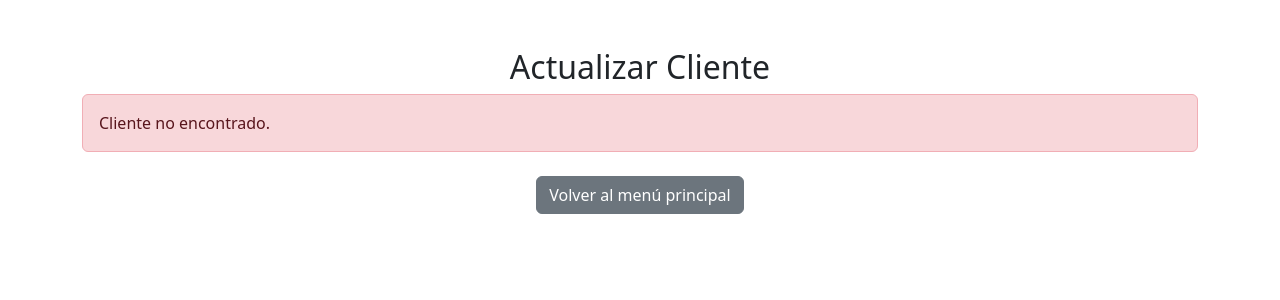
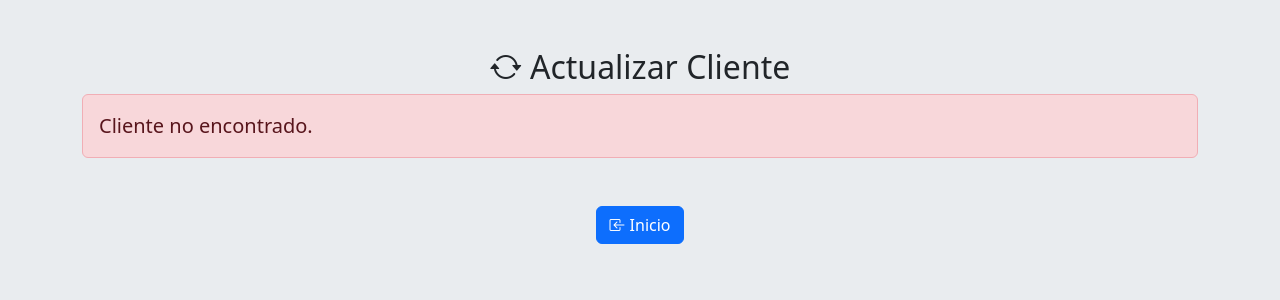
Before and after one commit to cartrugs/app_web, a PHP site: page /app_web_cliente/vista/actualizar_cliente.php in a window 1280 px wide. Shown: the top 300 px of the page. Run offline with PHP 8.4, Linux system fonts and the light colour scheme.

Commit message:
Aplicar estilos en vistas

```diff
--- a/vista/actualizar_cliente.php
+++ b/vista/actualizar_cliente.php
@@ -4,12 +4,16 @@
     <meta charset="UTF-8">
     <meta name="viewport" content="width=device-width, initial-scale=1.0">
     <title>Actualizar Cliente</title>
-    <link href="https://cdn.jsdelivr.net/npm/bootstrap@5.3.3/dist/css/bootstrap.min.css" rel="stylesheet">
+    <link href="https://cdn.jsdelivr.net/npm/bootstrap@5.3.3/dist/css/bootstrap.min.css" rel="stylesheet" integrity="sha384-QWTKZyjpPEjISv5WaRU9OFeRpok6YctnYmDr5pNlyT2bRjXh0JMhjY6hW+ALEwIH" crossorigin="anonymous">
+    <link rel="stylesheet" href="https://cdn.jsdelivr.net/npm/bootstrap-icons@1.11.3/font/bootstrap-icons.min.css">
+    <!-- Font awesome (icons) -->
+    <link rel="stylesheet" href="https://cdnjs.cloudflare.com/ajax/libs/font-awesome/6.0.0-beta3/css/all.min.css">
+    <!-- Favicon -->
     <link rel="icon" href="../logo_1.ico" type="image/x-icon">
 </head>
-<body>
+<body class="bg-body-secondary lead">
     <div class="container mt-5">
-        <h2 class="text-center">Actualizar Cliente</h2>
+        <h2 class="text-center"><i class="bi bi-arrow-repeat"></i> Actualizar Cliente</h2>
         <?php if (isset($cliente) && $cliente): ?>
         <form action="../controlador/controlador_cliente.php" method="post">
             <input type="hidden" name="accion" value="actualizar">
@@ -70,15 +74,15 @@
                 <label for="activo" class="form-label">Activo</label>
                 <input type="number" class="form-control" id="activo" name="activo" value="<?php echo htmlspecialchars($cliente['activo']); ?>">
             </div>
-            <button type="submit" class="btn btn-primary">Actualizar</button>
+            <button type="submit" class="btn btn-warning text-secondary"><i class="bi bi-arrow-repeat"></i> Actualizar</button>
         </form>
         <?php else: ?>
         <div class="alert alert-danger" role="alert">
             Cliente no encontrado.
         </div>
         <?php endif; ?>
-        <div class="text-center mt-4">
-            <a href="../index.php" class="btn btn-secondary">Volver al menú principal</a>
+        <div class="text-center mt-5">
+            <a href="http://localhost/app_web_cliente/index.php" class="btn btn-primary mb-3"><i class="bi bi-box-arrow-in-left"></i> Inicio</a>
         </div>
     </div>
 </body>
--- a/vista/listar_cliente.php
+++ b/vista/listar_cliente.php
@@ -17,7 +17,7 @@
 <body class="bg-body-secondary lead">
     <div class="container mt-1">
         <div class="card mb-1">
-            <h2 class="text-center mt-3 mb-3">Listado de Clientes</h2>
+            <h2 class="text-center mt-3 mb-3"><i class="bi bi-card-checklist"></i> Listado de Clientes</h2>
             <table class="table table-striped-columns text-center">
                 <thead class="table-dark">
                     <tr>
```
Also changed, not shown: vista/confirmacion_cliente.php (+8 -3 lines), vista/consulta_cliente.php (+9 -5 lines), vista/formulario_inactivo_cliente.php (+10 -5 lines), vista/formularios_accion_cliente.php (+11 -7 lines).
